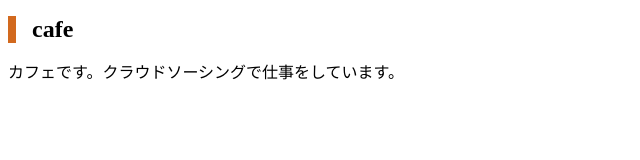
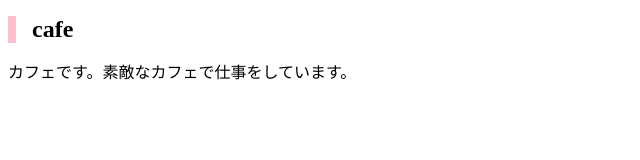
Before and after one commit to Nir-code5/mycafe, a plain HTML site: page index.html in a window 1280 px wide. Shown: the whole page, without its empty margins (0-640 px from the left). Drawn offline with Linux system fonts and the light colour scheme.

Commit message:
Add files via upload

```diff
--- a/css/styles.css
+++ b/css/styles.css
@@ -1,5 +1,5 @@
 h1 {
   font-size: 24px;
   padding-left: 16px;
-  border-left: 8px solid chocolate;
+  border-left: 8px solid pink;
 }
--- a/index.html
+++ b/index.html
@@ -7,6 +7,6 @@
 </head>
 <body>
   <h1>cafe</h1>
-  <p>カフェです。クラウドソーシングで仕事をしています。</p>
+  <p>カフェです。素敵なカフェで仕事をしています。</p>
 </body>
 </html>
```
